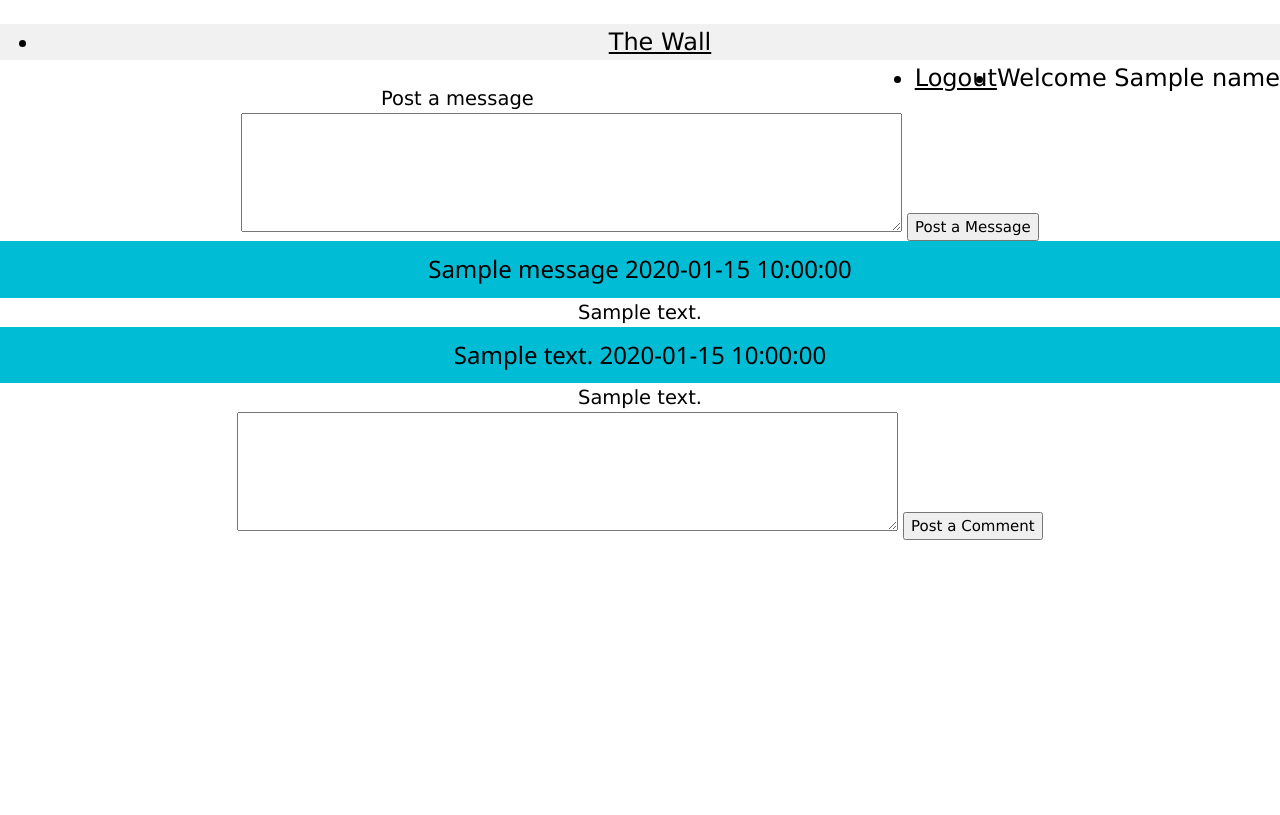
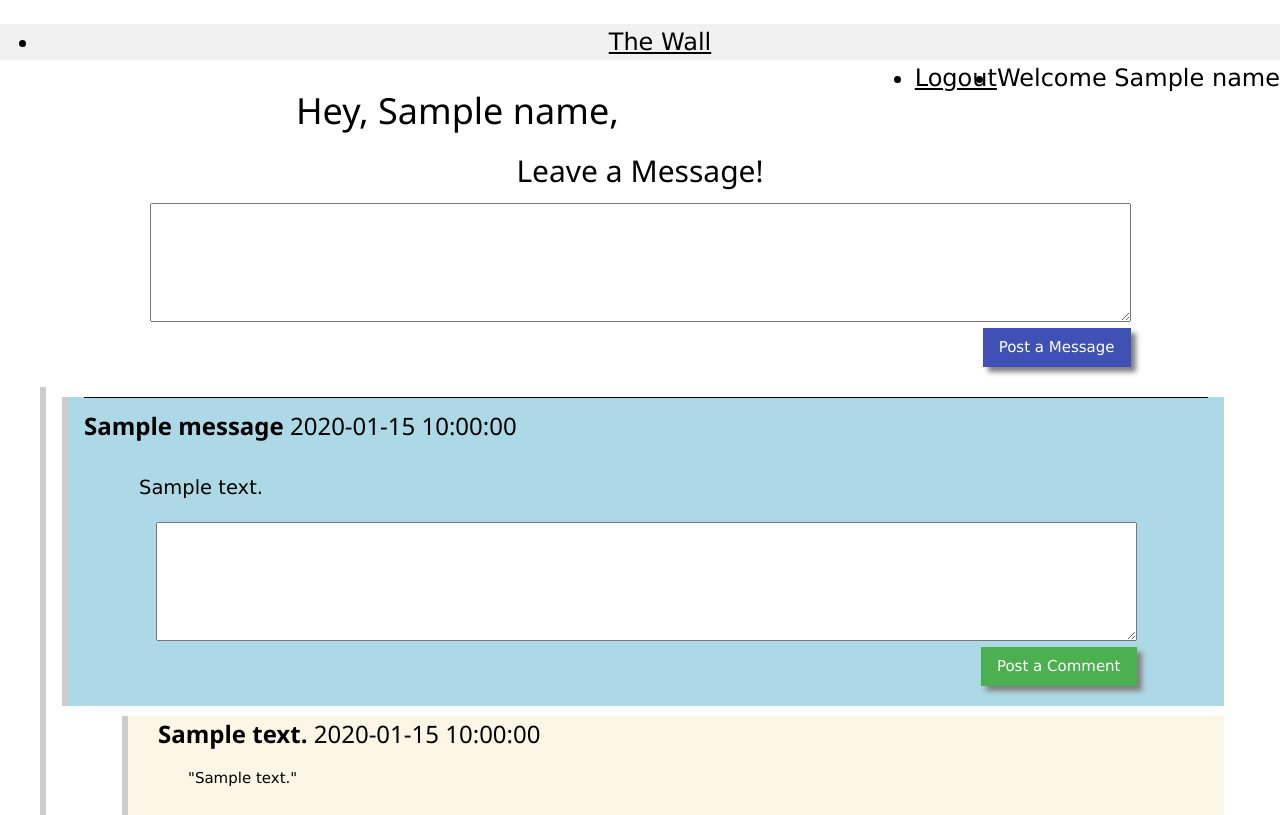
Before and after one commit to thomasjedstrom/The_Wall-Python-Flask, a Flask app: template templates/wall.html in a window 1280 px wide. Before the commit the page ends 540 px from the top, so only its background shows below. Run offline with Flask 2, Linux system fonts and the light colour scheme; the template is opened without the code that fills it: most values are stand-ins (such as "Sample title", 1, 10 or a date in 2020); some libraries are stand-ins or nearby versions.

Commit message:
got comments fully functional.  Stylistically it's not amazing, but it's pretty clear how the site functions.

```diff
--- a/server.py
+++ b/server.py
@@ -87,7 +87,6 @@ def register():
 def wall():
     post_query = "SELECT messages.id AS 'message_id', messages.message, messages.created_at, users.user_name AS 'message_user_name', comments.id AS 'comment_id', comments.comment, comments.created_at AS 'comment_created_at', commenting_users.user_name AS commenting_user FROM messages LEFT JOIN users ON messages.user_id=users.id LEFT JOIN comments ON messages.id=comments.message_id LEFT JOIN users AS commenting_users ON comments.user_id=commenting_users.id"
     all_messages = mysql.query_db(post_query)
-    print all_messages
     return render_template('wall.html', all_messages=all_messages, name=session['name'])
 
 @app.route('/message', methods=['POST'])
@@ -106,6 +105,7 @@ def comment():
                     'user_id': session['id'],
                     'comment': request.form['comment']
                 }
+    print query_data
     mysql.query_db(comment_query, query_data)
     return redirect('/wall')
 
--- a/static/css/style.css
+++ b/static/css/style.css
@@ -15,46 +15,42 @@ form{
 }
 
 
-#userscontainer{
-    display: flex;
-    flex-wrap: wrap;
-    justify-content: center;
+
+/*THE WALL*/
+.btn{
+    box-shadow: 5px 5px 5px gray;
+    display: inline-block;
+    float: right;
+    margin-bottom: 20px;
 }
-.idcard{
-    flex: 0 0 500px;
-    max-width: 500px;
-    background: white;
-    margin: 10px;
-    border: 3px solid gray;
-    box-shadow: 10px 10px 10px lightgray;
-    border-radius: 15px;
+.messageblock{
+    margin: 10px 0px;
+    background: lightblue;
 }
-.idhead{
-    background: darkblue;
-    color: white;
-    margin: 0px;
-    border-top-right-radius: 10px;
-    border-top-left-radius: 10px;
-    padding: 10px;
+
+#postscontainer{
+    max-width: 1200px;
+    margin: auto;
 }
-.idhead>h3{
-    margin: 0px;
+.messagehead{
+    border-top: 1px solid black;
+    text-align: left;
 }
-.labelvalues{
-    margin: 30px 0px;
+.messagecontent{
+    font-size: 1.3em;
+    text-align: left;
+    text-indent: 2em;
 }
-.labels>p{
-    text-align: right;
+
+.commentcontainer{
+    margin-left: 4em;
 }
-p{
-    margin: 0px;
-    font-size: 1.3em;
+.commenthead{
+    text-align: left;
+    text-indent: 2em;
 }
-.labels{
-    display: inline-block;
-    font-weight: bold;
+.comment{
+    text-align: left;
+    text-indent: 4em;
+    padding-bottom: 10px;
 }
-.values{
-    display: inline-block;
-    margin-left: 50px;
-}
--- a/templates/wall.html
+++ b/templates/wall.html
@@ -25,42 +25,45 @@
 </ul>
 
 
-<p>Post a message</p>
+<h1>Hey, {{ name }},</h1>
+<h2>Leave a Message!</h2>
 <form action="/message" method="POST">
-	<textarea name="message" id="messagepost" cols="80" rows="5"></textarea>
-	<input type="submit" value="Post a Message">
+	<textarea name="message" id="messagepost" cols="120" rows="5"></textarea><br>
+	<input type="submit" value="Post a Message" class="w3-btn w3-indigo btn">
 </form>
 
 <div id="postscontainer">
 {% set last_mess_id = -1 %}
 {% for messages in all_messages: %}
-	<div class="">
+	<div class="w3-container w3-leftbar">
 		{% if last_mess_id != messages['message_id'] %}
-		<div class="w3-container w3-cyan">
-			<h3>{{ messages['message_user_name'] }} {{ messages['created_at'] }}</h3>
-		</div>
-		<div class="posts">
-			<p>{{ messages['message'] }}</p>
-		</div>
+			<div class="w3-container w3-leftbar messageblock">
+				<div class="messagehead">
+					<h3><b>{{ messages['message_user_name'] }}</b> {{ messages['created_at'] }}</h3>
+				</div>
+				<div class="messagecontent w3-container">
+					<p>{{ messages['message'] }}</p>
+				</div>
+				<div class="">
+					<form action="/comment" method="POST">
+						<textarea name="comment" cols="120" rows="5"></textarea>
+						<input type="hidden" name="action" value="{{ messages['message_id'] }}"><br>
+						<input type="submit" value="Post a Comment" class="w3-btn w3-green btn">
+					</form>
+				</div>
+			</div>
 		{% endif %}
 		{% set last_mess_id = messages['message_id'] %}
 		{% if messages['comment_id'] != None %}
-		<div class="comment">
-			<div class="w3-container w3-cyan">
-				<h3>{{ messages['commenting_user'] }} {{ messages['comment_created_at']}}</h3>
+			<div class="w3-leftbar w3-sand commentcontainer">
+				<div class="commenthead">
+					<h3><b>{{ messages['commenting_user'] }}</b> {{ messages['comment_created_at']}}</h3>
+				</div>
+				<div class="comment">
+					<p>"{{ messages['comment'] }}"</p>
+				</div>
 			</div>
-			<div class="comment">
-				<p>{{ messages['comment'] }}</p>
-			</div>
-		</div>
 		{% endif %}
-		<div class="commentsfield">
-			<form action="/comment" method="POST">
-				<textarea name="comment" cols="80" rows="5"></textarea>
-				<input type="hidden" name="action" value="{{ messages['message_id'] }}">
-				<input type="submit" value="Post a Comment">
-			</form>
-		</div>
 	</div>
 {% endfor %}
 </div>
```
